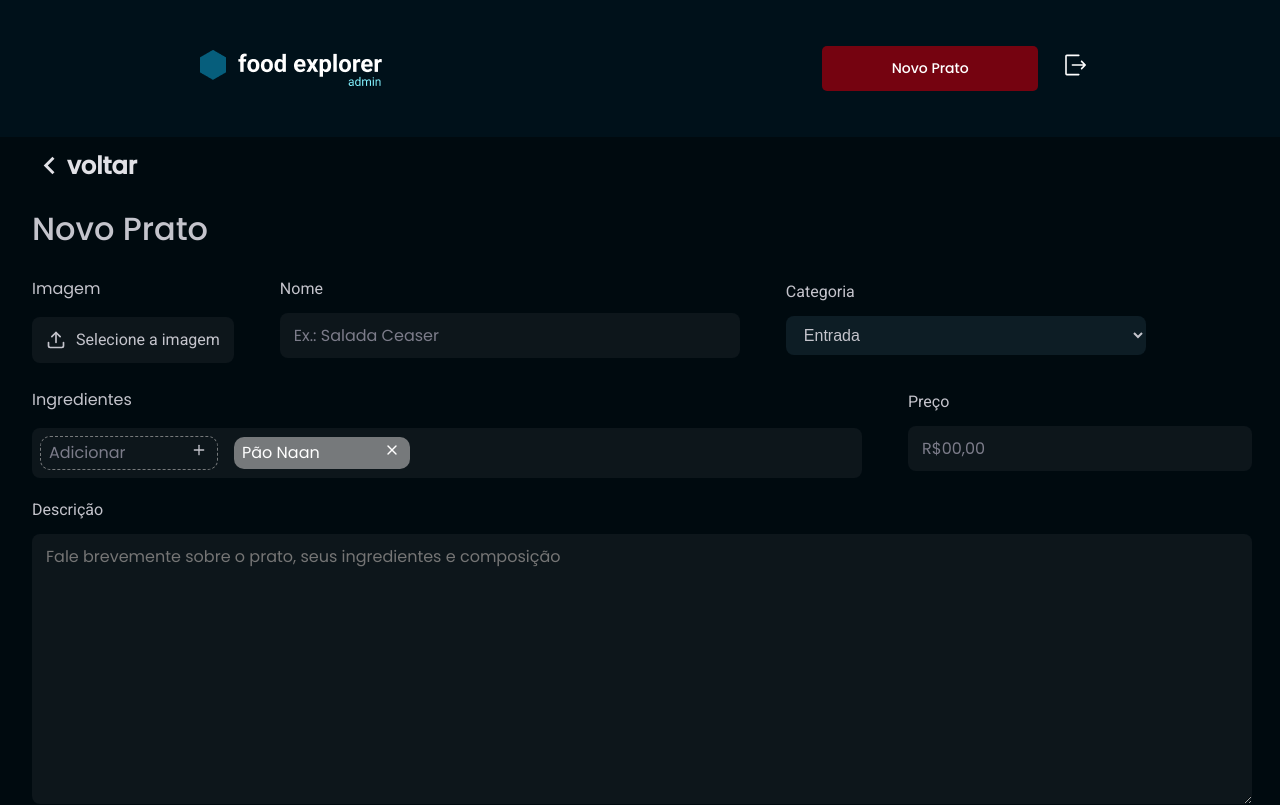
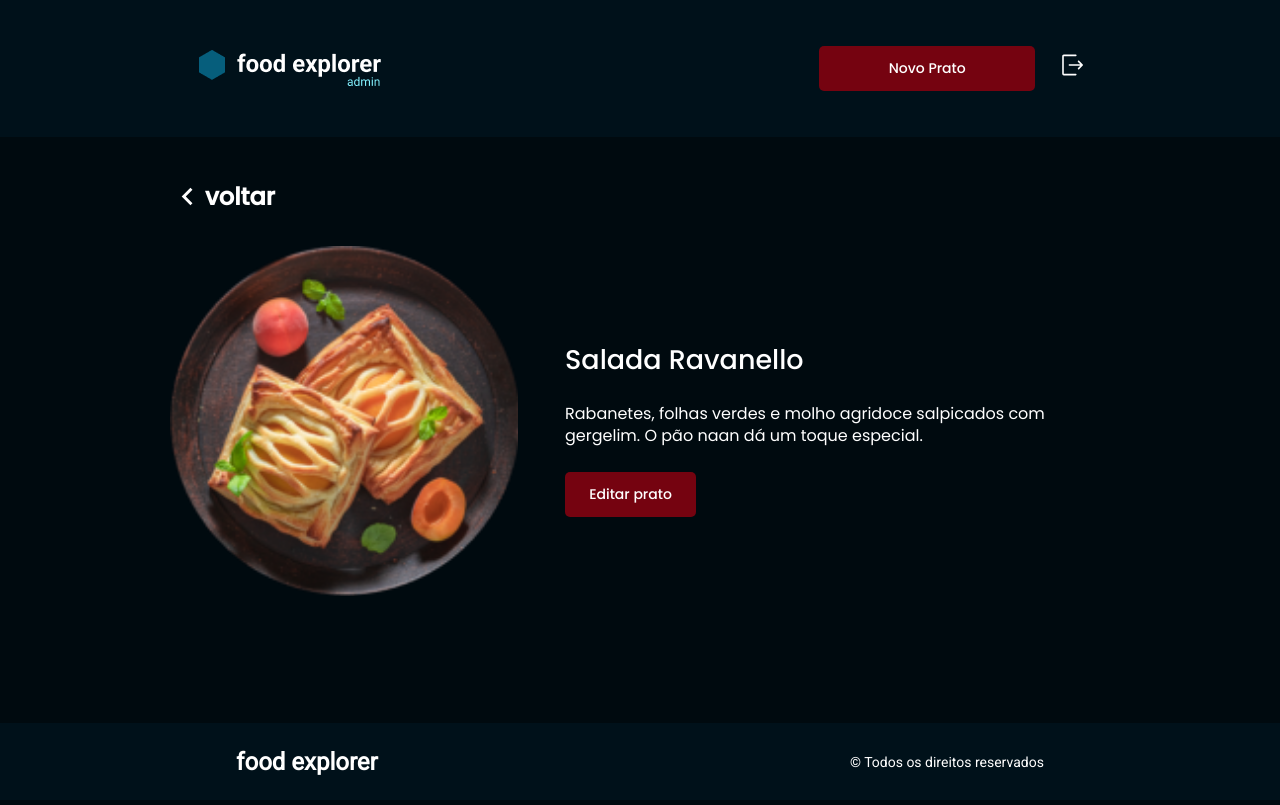
Before and after one commit to valdemirfilho/foodexplorer-test, a React (Vite) app: page / in a window 1280 px wide. Shown: the top 805 px of the page. Built offline with nearby package versions, Linux system fonts and the light colour scheme.

Commit message:
adicionado pagina Details

```diff
--- a/src/Components/Card/styles.js
+++ b/src/Components/Card/styles.js
@@ -24,6 +24,10 @@ export const Container = styled.div`
   }
   svg {
     color: white;
+  }
+
+  img {
+    width: 17.6rem;
   }
 
   .disheName {
--- a/src/Components/NewTag/styles.js
+++ b/src/Components/NewTag/styles.js
@@ -5,6 +5,7 @@ export const Container = styled.div`
   align-items: center;
   margin: 0.8rem;
   border-radius: 1rem;
+  width: fit-content;
 
   background-color: ${({ theme, isNew }) =>
     isNew ? "transparent" : theme.COLORS.LIGHT_600};
@@ -25,8 +26,8 @@ export const Container = styled.div`
     background: none;
     border: none;
     color: ${({ theme }) => theme.COLORS.LIGHT_100};
-    max-width: 15rem;
     height: 3.2rem;
+    width: 11rem;
     padding: 0.8rem;
   }
 
--- a/src/main.jsx
+++ b/src/main.jsx
@@ -3,13 +3,13 @@ import ReactDOM from "react-dom/client";
 import { ThemeProvider } from "styled-components";
 import GlobalStyle from "./styles/global";
 import theme from "./styles/theme";
-import { New } from "./pages/AdminPages/New";
+import { Details } from "./pages/AdminPages/Details";
 
 ReactDOM.createRoot(document.getElementById("root")).render(
   <React.StrictMode>
     <ThemeProvider theme={theme}>
       <GlobalStyle />
-      <New />
+      <Details />
     </ThemeProvider>
   </React.StrictMode>
 );
--- /dev/null
+++ b/src/pages/AdminPages/Details/index.jsx
@@ -0,0 +1,36 @@
+import { Container, Content } from "./styles";
+import { Header } from "../../../Components/Header";
+import { Footer } from "../../../Components/Footer";
+import { MdKeyboardArrowLeft } from "react-icons/md";
+
+import { Button } from "../../../Components/Button";
+
+import disheImg from "../../../assets/dish.png";
+
+export function Details() {
+  return (
+    <Container>
+      <Header />
+      <Content>
+        <div>
+          <a href="">
+            <MdKeyboardArrowLeft /> voltar
+          </a>
+        </div>
+
+        <div className="DisheInfo">
+          <img src={disheImg} alt="Imagem do Prato" />
+          <div>
+            <h1>Salada Ravanello</h1>
+            <p>
+              Rabanetes, folhas verdes e molho agridoce salpicados com gergelim.
+              O pão naan dá um toque especial.
+            </p>
+            <Button title={"Editar prato"} />
+          </div>
+        </div>
+      </Content>
+      <Footer />
+    </Container>
+  );
+}
--- /dev/null
+++ b/src/pages/AdminPages/Details/styles.js
@@ -0,0 +1,106 @@
+import styled from "styled-components";
+
+export const Container = styled.div`
+  display: grid;
+  height: 100vh;
+
+  grid-template-rows: 137px auto 77px;
+  grid-template-areas:
+    "header"
+    "content"
+    "footer";
+
+  @media (max-width: 820px) {
+    grid-template-rows: 114px auto 77px;
+  }
+`;
+
+export const Content = styled.div`
+  grid-area: content;
+  width: 100%;
+  > div:nth-child(1) {
+    a {
+      margin: 4.2rem 0 3.2rem 0;
+      display: flex;
+      align-items: center;
+      color: ${({ theme }) => theme.COLORS.LIGHT_100};
+    }
+  }
+
+  .DisheInfo {
+    display: flex;
+    flex-direction: column;
+    align-items: center;
+
+    img {
+      margin-bottom: 1.6rem;
+      width: 26rem;
+      height: 26rem;
+    }
+
+    h1,
+    p {
+      text-align: center;
+    }
+
+    h1 {
+      font-weight: 500;
+      font-size: 2.7rem;
+      line-height: 140%;
+
+      margin-bottom: 2.4rem;
+    }
+
+    p {
+      font-family: "Poppins";
+      font-style: normal;
+      font-weight: 400;
+      font-size: 1.6rempx;
+      line-height: 140%;
+
+      margin-bottom: 2.4rem;
+    }
+  }
+
+  @media (min-width: 820px) {
+    display: flex;
+    flex-direction: column;
+    padding: 0 17rem;
+
+    > div:nth-child(1) {
+      width: 100%;
+      a {
+        font-weight: 700;
+        font-size: 24px;
+        line-height: 140%;
+      }
+
+      svg {
+        width: 35px;
+        height: 35px;
+      }
+    }
+
+    .DisheInfo {
+      flex-direction: row;
+      gap: 4.7rem;
+
+      img {
+        width: 35rem;
+        height: 35rem;
+      }
+      div {
+        display: flex;
+        flex-direction: column;
+        align-items: start;
+      }
+
+      p {
+        text-align: left;
+      }
+      button {
+        width: 13.1rem;
+      }
+    }
+  }
+`;
--- /dev/null
+++ b/src/pages/AdminPages/Edit/styles.js
@@ -0,0 +1,181 @@
+import styled from "styled-components";
+
+export const Container = styled.div`
+  display: grid;
+
+  grid-template-rows: 137px auto 77px;
+  grid-template-areas:
+    "header"
+    "content"
+    "footer";
+
+  @media (max-width: 820px) {
+    grid-template-rows: 114px auto 77px;
+  }
+`;
+
+export const Content = styled.div`
+  grid-area: content;
+
+  display: flex;
+  flex-direction: column;
+  padding: 0 3.2rem;
+
+  @media (min-width: 820px) {
+    align-items: center;
+  }
+`;
+
+export const Form = styled.form`
+  color: ${({ theme }) => theme.COLORS.LIGHT_400};
+  a {
+    margin-top: 1.1rem;
+    display: flex;
+    align-items: center;
+
+    color: ${({ theme }) => theme.COLORS.LIGHT_300};
+    font-weight: 500;
+    font-size: 1.6rem;
+    line-height: 140%;
+
+    svg {
+      width: 25px;
+      height: 25px;
+    }
+  }
+  > h1 {
+    margin: 2.4rem 0;
+    font-style: normal;
+    font-weight: 500;
+    font-size: 3.2rem;
+    line-height: 140%;
+    display: flex;
+  }
+
+  > input,
+  label > input,
+  select,
+  textarea {
+    border: none;
+    border-radius: 0.8rem;
+    padding: 1rem 1.4rem;
+    margin: 1.6rem 0 2.4rem 0;
+  }
+
+  > input,
+  label > input,
+  textarea,
+  .ingredientPlace {
+    background-color: ${({ theme }) => theme.COLORS.DARK_800};
+    color: ${({ theme }) => theme.COLORS.LIGHT_600};
+  }
+
+  input::placeholder {
+    color: ${({ theme }) => theme.COLORS.LIGHT_500};
+  }
+
+  select {
+    background-color: ${({ theme }) => theme.COLORS.DARK_900};
+    color: ${({ theme }) => theme.COLORS.LIGHT_400};
+    font-size: 1.6rem;
+  }
+
+  label,
+  .imgLabel {
+    display: flex;
+    flex-direction: column;
+
+    font-family: "Roboto";
+    font-style: normal;
+    font-weight: 400;
+    font-size: 1.6rem;
+    line-height: 100%;
+  }
+
+  .ingredientPlace {
+    display: flex;
+    align-items: center;
+    flex-wrap: wrap;
+    border: none;
+    border-radius: 0.8rem;
+
+    margin: 1.6rem 0 2.4rem 0;
+  }
+
+  .btnWrapper {
+    display: flex;
+    flex-direction: row;
+    gap: 3.2rem;
+    justify-content: center;
+
+    > button {
+      margin-bottom: 5rem;
+      :first-child {
+        background-color: ${({ theme }) => theme.COLORS.DARK_800};
+      }
+    }
+  }
+
+  @media (min-width: 820px) {
+    a {
+      font-weight: 700;
+      font-size: 24px;
+      line-height: 140%;
+      svg {
+        width: 35px;
+        height: 35px;
+      }
+    }
+    > div:nth-child(3) {
+      display: flex;
+      align-items: center;
+      gap: 4.6rem;
+
+      #name {
+        width: 46rem;
+      }
+
+      #category {
+        width: 36rem;
+      }
+    }
+
+    > div:nth-child(4) {
+      display: flex;
+      align-items: center;
+      gap: 4.6rem;
+
+      .ingredientPlace {
+        width: 83rem;
+      }
+    }
+
+    .btnWrapper {
+      justify-content: end;
+
+      > button {
+        width: 17rem;
+        margin-bottom: 5rem;
+      }
+    }
+  }
+`;
+
+export const Image = styled.div`
+  > .imageLabel {
+    display: flex;
+    flex-direction: row;
+    align-items: center;
+    gap: 1rem;
+
+    border-radius: 0.8rem;
+    padding: 1.3rem 1.4rem;
+    margin: 1.6rem 0 2.4rem 0;
+
+    background-color: ${({ theme }) => theme.COLORS.DARK_800};
+  }
+
+  input {
+    display: none;
+  }
+`;
```
Also changed, not shown: src/pages/AdminPages/Edit/index.jsx (added, +82 -0 lines).
